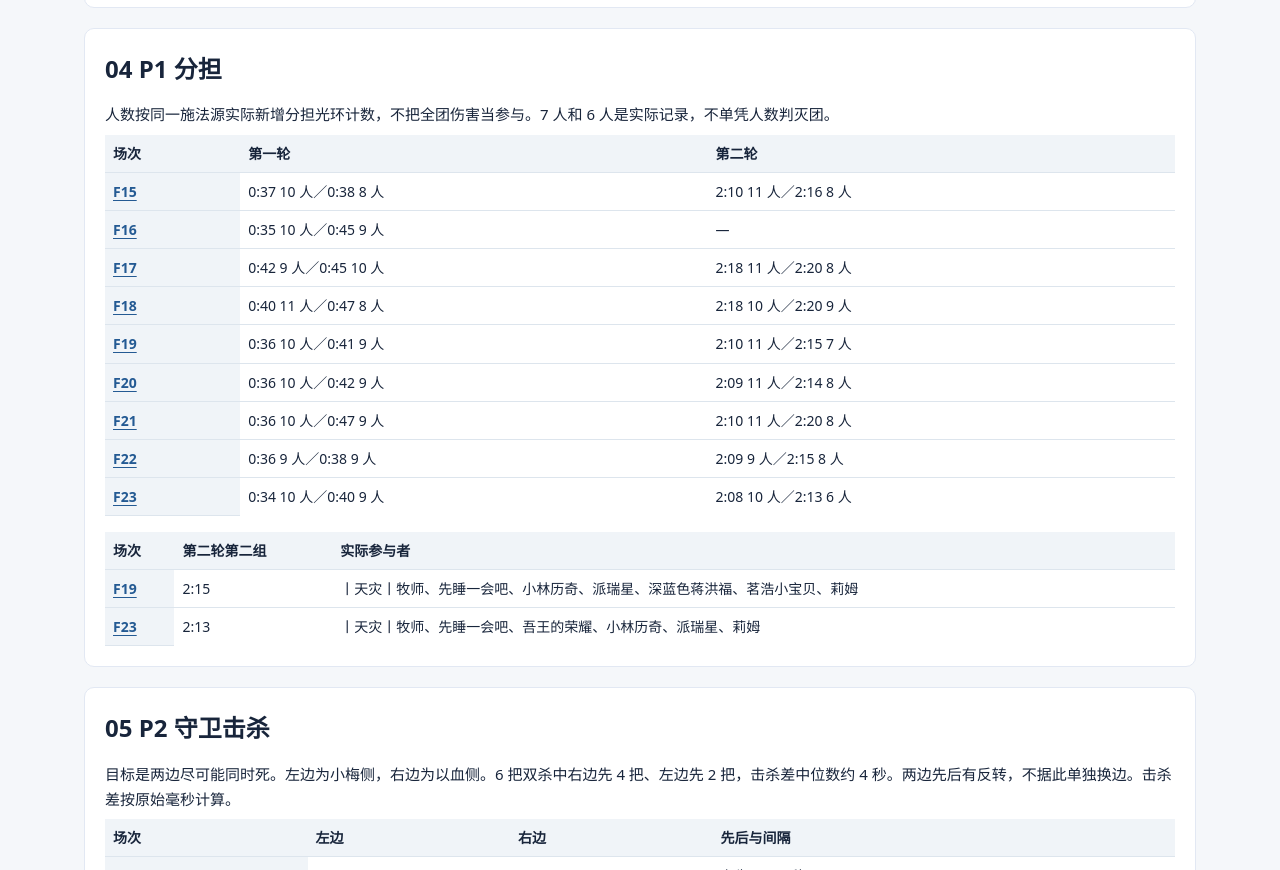
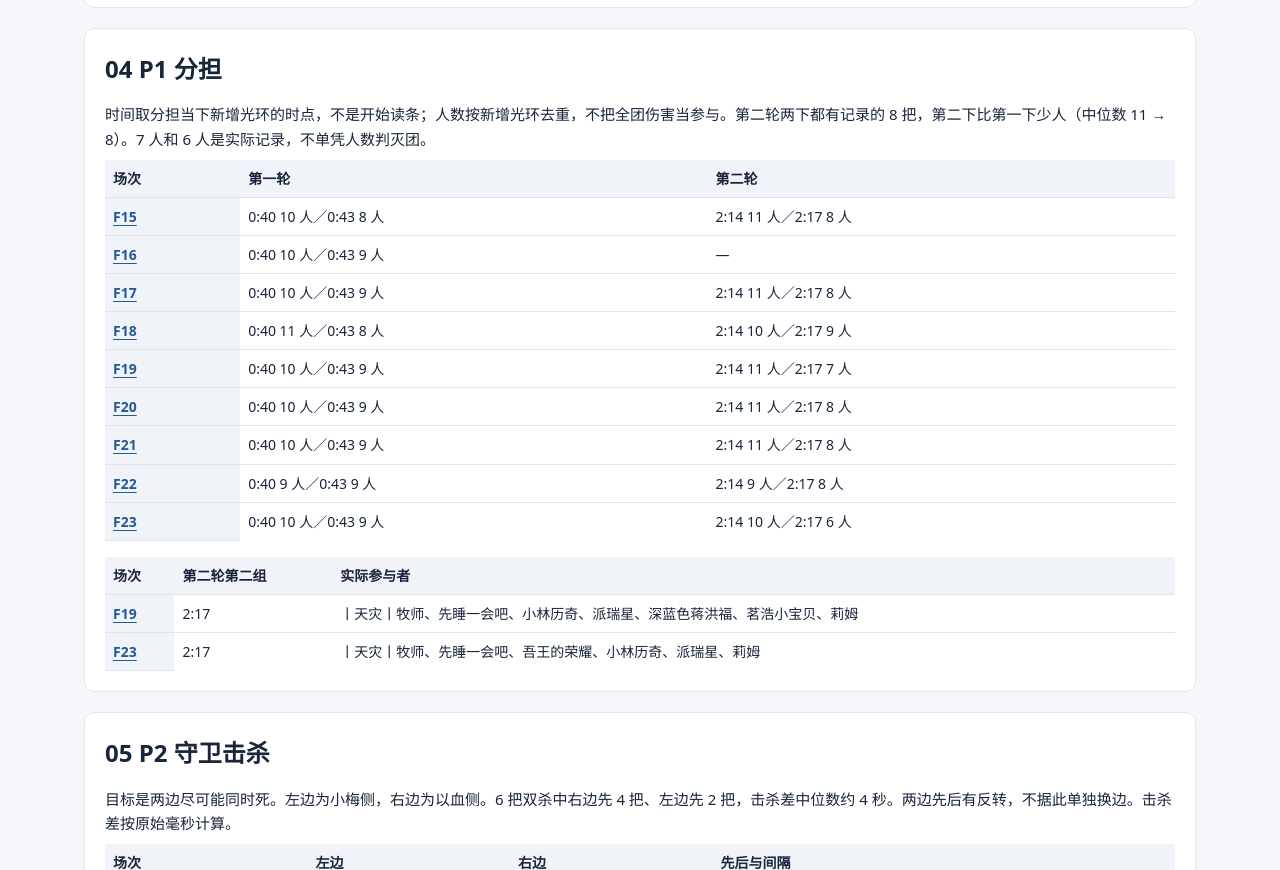
Before and after one commit to springmirage/raid-audit, a plain HTML site: page m8/nights/2026-11-26/index.html in a window 1280 px wide. Shown: the part 1496-2366 px from the top of the page. Drawn offline with Linux system fonts and the light colour scheme.

Commit message:
Correct November 26 M8 soak landing times from combat log

```diff
--- a/m8/nights/2026-11-26/index.html
+++ b/m8/nights/2026-11-26/index.html
@@ -3,7 +3,7 @@
 <tr><th scope="col">场次</th><th scope="col">时间</th><th scope="col">事件</th></tr></thead><tbody>
 <tr data-fight="15"><th scope="row"><a href="https://cn.warcraftlogs.com/reports/mz4gLyaKwqhnY6Bj#fight=15">F15</a></th><td>2:17</td><td>茗浩小宝贝、先睡一会吧同时背蛋，两人相距 2.58 码；茗浩小宝贝因溅射掉蛋。</td></tr>
 <tr data-fight="17"><th scope="row"><a href="https://cn.warcraftlogs.com/reports/mz4gLyaKwqhnY6Bj#fight=17">F17</a></th><td>2:17</td><td>先睡一会吧背蛋时吃波。</td></tr>
-<tr data-fight="19"><th scope="row"><a href="https://cn.warcraftlogs.com/reports/mz4gLyaKwqhnY6Bj#fight=19">F19</a></th><td>2:12</td><td>Logwarlock 背蛋时吃波，发生在第二轮分担前。</td></tr>
+<tr data-fight="19"><th scope="row"><a href="https://cn.warcraftlogs.com/reports/mz4gLyaKwqhnY6Bj#fight=19">F19</a></th><td>2:12</td><td>Logwarlock 背蛋时吃波，掉蛋发生在第二轮第一下分担落地前。</td></tr>
 <tr data-fight="22"><th scope="row"><a href="https://cn.warcraftlogs.com/reports/mz4gLyaKwqhnY6Bj#fight=22">F22</a></th><td>1:59</td><td>Qui 背蛋时死于 Necrotic Vapors，不是吃波。</td></tr>
 <tr data-fight="23"><th scope="row"><a href="https://cn.warcraftlogs.com/reports/mz4gLyaKwqhnY6Bj#fight=23">F23</a></th><td>2:06</td><td>Qui 掉蛋，随后在同一秒死于 Boss 近战。</td></tr></tbody></table></div>
 </section>
@@ -20,20 +20,20 @@
 <tr data-fight="20"><th scope="row"><a href="https://cn.warcraftlogs.com/reports/mz4gLyaKwqhnY6Bj#fight=20">F20</a></th><td>—</td><td>9 个受伤实例均有致死命中记录。</td></tr>
 <tr data-fight="21"><th scope="row"><a href="https://cn.warcraftlogs.com/reports/mz4gLyaKwqhnY6Bj#fight=21">F21</a></th><td>—</td><td>9 个受伤实例均有致死命中记录。</td></tr></tbody></table></div>
 </section>
-<section id="soaks" class="audit-section"><h2>04 P1 分担</h2><p>人数按同一施法源实际新增分担光环计数，不把全团伤害当参与。7 人和 6 人是实际记录，不单凭人数判灭团。</p><div class="scroll-table" tabindex="0" role="region" aria-label="场次"><table><thead>
+<section id="soaks" class="audit-section"><h2>04 P1 分担</h2><p>时间取分担当下新增光环的时点，不是开始读条；人数按新增光环去重，不把全团伤害当参与。第二轮两下都有记录的 8 把，第二下比第一下少人（中位数 11 → 8）。7 人和 6 人是实际记录，不单凭人数判灭团。</p><div class="scroll-table" tabindex="0" role="region" aria-label="场次"><table><thead>
 <tr><th scope="col">场次</th><th scope="col">第一轮</th><th scope="col">第二轮</th></tr></thead><tbody>
-<tr data-fight="15"><th scope="row"><a href="https://cn.warcraftlogs.com/reports/mz4gLyaKwqhnY6Bj#fight=15">F15</a></th><td>0:37 10 人／0:38 8 人</td><td>2:10 11 人／2:16 8 人</td></tr>
-<tr data-fight="16"><th scope="row"><a href="https://cn.warcraftlogs.com/reports/mz4gLyaKwqhnY6Bj#fight=16">F16</a></th><td>0:35 10 人／0:45 9 人</td><td>—</td></tr>
-<tr data-fight="17"><th scope="row"><a href="https://cn.warcraftlogs.com/reports/mz4gLyaKwqhnY6Bj#fight=17">F17</a></th><td>0:42 9 人／0:45 10 人</td><td>2:18 11 人／2:20 8 人</td></tr>
-<tr data-fight="18"><th scope="row"><a href="https://cn.warcraftlogs.com/reports/mz4gLyaKwqhnY6Bj#fight=18">F18</a></th><td>0:40 11 人／0:47 8 人</td><td>2:18 10 人／2:20 9 人</td></tr>
-<tr data-fight="19"><th scope="row"><a href="https://cn.warcraftlogs.com/reports/mz4gLyaKwqhnY6Bj#fight=19">F19</a></th><td>0:36 10 人／0:41 9 人</td><td>2:10 11 人／2:15 7 人</td></tr>
-<tr data-fight="20"><th scope="row"><a href="https://cn.warcraftlogs.com/reports/mz4gLyaKwqhnY6Bj#fight=20">F20</a></th><td>0:36 10 人／0:42 9 人</td><td>2:09 11 人／2:14 8 人</td></tr>
-<tr data-fight="21"><th scope="row"><a href="https://cn.warcraftlogs.com/reports/mz4gLyaKwqhnY6Bj#fight=21">F21</a></th><td>0:36 10 人／0:47 9 人</td><td>2:10 11 人／2:20 8 人</td></tr>
-<tr data-fight="22"><th scope="row"><a href="https://cn.warcraftlogs.com/reports/mz4gLyaKwqhnY6Bj#fight=22">F22</a></th><td>0:36 9 人／0:38 9 人</td><td>2:09 9 人／2:15 8 人</td></tr>
-<tr data-fight="23"><th scope="row"><a href="https://cn.warcraftlogs.com/reports/mz4gLyaKwqhnY6Bj#fight=23">F23</a></th><td>0:34 10 人／0:40 9 人</td><td>2:08 10 人／2:13 6 人</td></tr></tbody></table></div><div class="scroll-table" tabindex="0" role="region" aria-label="场次"><table><thead>
+<tr data-fight="15"><th scope="row"><a href="https://cn.warcraftlogs.com/reports/mz4gLyaKwqhnY6Bj#fight=15">F15</a></th><td>0:40 10 人／0:43 8 人</td><td>2:14 11 人／2:17 8 人</td></tr>
+<tr data-fight="16"><th scope="row"><a href="https://cn.warcraftlogs.com/reports/mz4gLyaKwqhnY6Bj#fight=16">F16</a></th><td>0:40 10 人／0:43 9 人</td><td>—</td></tr>
+<tr data-fight="17"><th scope="row"><a href="https://cn.warcraftlogs.com/reports/mz4gLyaKwqhnY6Bj#fight=17">F17</a></th><td>0:40 10 人／0:43 9 人</td><td>2:14 11 人／2:17 8 人</td></tr>
+<tr data-fight="18"><th scope="row"><a href="https://cn.warcraftlogs.com/reports/mz4gLyaKwqhnY6Bj#fight=18">F18</a></th><td>0:40 11 人／0:43 8 人</td><td>2:14 10 人／2:17 9 人</td></tr>
+<tr data-fight="19"><th scope="row"><a href="https://cn.warcraftlogs.com/reports/mz4gLyaKwqhnY6Bj#fight=19">F19</a></th><td>0:40 10 人／0:43 9 人</td><td>2:14 11 人／2:17 7 人</td></tr>
+<tr data-fight="20"><th scope="row"><a href="https://cn.warcraftlogs.com/reports/mz4gLyaKwqhnY6Bj#fight=20">F20</a></th><td>0:40 10 人／0:43 9 人</td><td>2:14 11 人／2:17 8 人</td></tr>
+<tr data-fight="21"><th scope="row"><a href="https://cn.warcraftlogs.com/reports/mz4gLyaKwqhnY6Bj#fight=21">F21</a></th><td>0:40 10 人／0:43 9 人</td><td>2:14 11 人／2:17 8 人</td></tr>
+<tr data-fight="22"><th scope="row"><a href="https://cn.warcraftlogs.com/reports/mz4gLyaKwqhnY6Bj#fight=22">F22</a></th><td>0:40 9 人／0:43 9 人</td><td>2:14 9 人／2:17 8 人</td></tr>
+<tr data-fight="23"><th scope="row"><a href="https://cn.warcraftlogs.com/reports/mz4gLyaKwqhnY6Bj#fight=23">F23</a></th><td>0:40 10 人／0:43 9 人</td><td>2:14 10 人／2:17 6 人</td></tr></tbody></table></div><div class="scroll-table" tabindex="0" role="region" aria-label="场次"><table><thead>
 <tr><th scope="col">场次</th><th scope="col">第二轮第二组</th><th scope="col">实际参与者</th></tr></thead><tbody>
-<tr data-fight="19"><th scope="row"><a href="https://cn.warcraftlogs.com/reports/mz4gLyaKwqhnY6Bj#fight=19">F19</a></th><td>2:15</td><td>丨天灾丨牧师、先睡一会吧、小林历奇、派瑞星、深蓝色蒋洪福、茗浩小宝贝、莉姆</td></tr>
-<tr data-fight="23"><th scope="row"><a href="https://cn.warcraftlogs.com/reports/mz4gLyaKwqhnY6Bj#fight=23">F23</a></th><td>2:13</td><td>丨天灾丨牧师、先睡一会吧、吾王的荣耀、小林历奇、派瑞星、莉姆</td></tr></tbody></table></div>
+<tr data-fight="19"><th scope="row"><a href="https://cn.warcraftlogs.com/reports/mz4gLyaKwqhnY6Bj#fight=19">F19</a></th><td>2:17</td><td>丨天灾丨牧师、先睡一会吧、小林历奇、派瑞星、深蓝色蒋洪福、茗浩小宝贝、莉姆</td></tr>
+<tr data-fight="23"><th scope="row"><a href="https://cn.warcraftlogs.com/reports/mz4gLyaKwqhnY6Bj#fight=23">F23</a></th><td>2:17</td><td>丨天灾丨牧师、先睡一会吧、吾王的荣耀、小林历奇、派瑞星、莉姆</td></tr></tbody></table></div>
 </section>
 <section id="guards" class="audit-section"><h2>05 P2 守卫击杀</h2><p>目标是两边尽可能同时死。左边为小梅侧，右边为以血侧。6 把双杀中右边先 4 把、左边先 2 把，击杀差中位数约 4 秒。两边先后有反转，不据此单独换边。击杀差按原始毫秒计算。</p><div class="scroll-table" tabindex="0" role="region" aria-label="场次"><table><thead>
 <tr><th scope="col">场次</th><th scope="col">左边</th><th scope="col">右边</th><th scope="col">先后与间隔</th></tr></thead><tbody>
```
